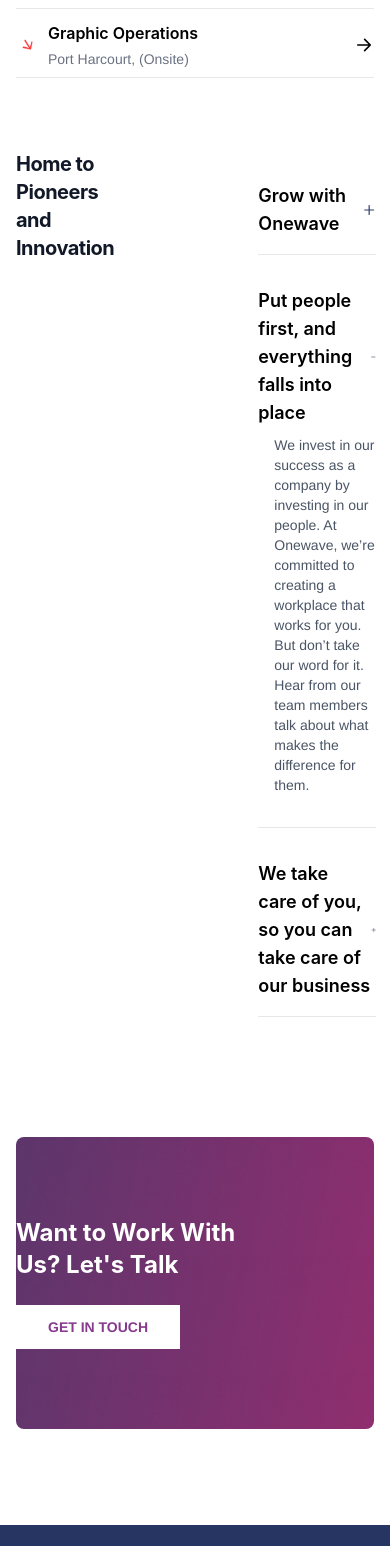
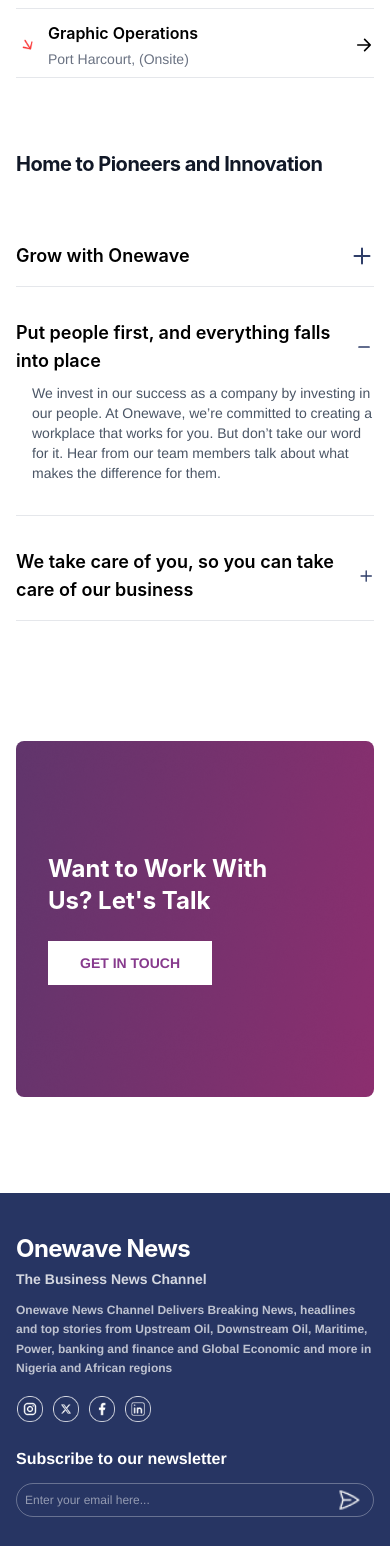
Before and after one commit to Ikoyi1st/one-wave, a Next.js app: page /careers in a window 390 px wide. Shown: the part 949-2495 px from the top of the page. Built offline with nearby package versions, Linux system fonts and the light colour scheme.

Commit message:
career fix

```diff
--- a/src/app/careers/page.tsx
+++ b/src/app/careers/page.tsx
@@ -6,10 +6,21 @@ import { useState } from "react";
 import NewsHeader from "@/components/news/NewsHeader";
 import NewsFooter from "@/components/news/NewsFooter";
 
+// --- Type Definition for Props (The Fix!) ---
+
+interface AccordionItemProps {
+    title: string;
+    location?: string; // Optional prop
+    children?: React.ReactNode; // Content inside the accordion
+    defaultOpen?: boolean; // Optional prop with a default value
+    isJobListing?: boolean; // Optional prop with a default value
+}
+
 // --- Helper Components ---
 
 // A helper component to manage the accordion items (Job Listings and Sections)
-const AccordionItem = ({ title, location, children, defaultOpen = false, isJobListing = true }) => {
+// The props are now typed using AccordionItemProps
+const AccordionItem = ({ title, location, children, defaultOpen = false, isJobListing = true }: AccordionItemProps) => {
   const [isOpen, setIsOpen] = useState(defaultOpen);
   // Arrow for the main accordion expansion/collapse on the right
   const rightArrowClass = isJobListing ? 'h-5 w-5 transform transition-transform' : 'h-6 w-6 transform transition-transform';
@@ -20,8 +31,6 @@ const AccordionItem = ({ title, location, children, defaultOpen = false, isJobLi
     <div className={`border-b border-gray-200 ${isJobListing ? 'py-2' : 'py-4'}`}>
       <button
         // Prevent the button from being focusable/clickable if it's wrapped in a Next.js Link
-        // For job listings, we rely on the Link wrapper for navigation.
-        // For non-job listings (isJobListing=false), we use the button for the accordion toggle.
         className="flex w-full items-center justify-between text-left hover:text-gray-700"
         onClick={() => !isJobListing && setIsOpen(!isOpen)} // Only allow click for accordion toggle if it's not a job listing link
       >
@@ -65,16 +74,10 @@ const AccordionItem = ({ title, location, children, defaultOpen = false, isJobLi
           )}
         </svg>
       </button>
-      {/* Accordion Content (Only for non-Job Listings) */}
-      {isOpen && !isJobListing && (
-        <div className={` text-sm text-gray-600 pl-4`}>
+      {/* Accordion Content */}
+      {isOpen && (
+        <div className={` text-sm text-gray-600 ${isJobListing ? 'pl-8' : 'pl-4'}`}>
           {children}
-        </div>
-      )}
-      {/* Accordion Content for Job Listings (If you choose to keep it) */}
-      {isOpen && isJobListing && (
-        <div className={` text-sm text-gray-600 pl-8`}>
-            {children}
         </div>
       )}
     </div>
@@ -163,13 +166,24 @@ export default function CareersPage() {
         </section>
 
         {/* Home to Pioneers and Innovation Section (Accordion) */}
+       {/* Home to Pioneers and Innovation Section (Accordion) */}
         <section className="bg-white pt-6 pb-12">
-          <div className="mx-auto max-w-full px-4 sm:px-6 gap-36 flex">
-            <h2 className="text-xl font-bold tracking-tight text-[#111827] sm:text-2xl">
-              Home to Pioneers and Innovation
-            </h2>
+          {/* FIX: Replaced 'flex' and 'gap-36' with a responsive grid.
+            - md:grid-cols-2: Two columns on medium screens and up.
+            - gap-8: Provides a more manageable default gap.
+          */}
+          <div className="mx-auto max-w-7xl px-4 sm:px-6 grid grid-cols-1 md:grid-cols-2 gap-8">
 
-            <div className="max-w-3xl mt-4 space-y-4">
+            {/* Left Column: Title */}
+            <div>
+              <h2 className="text-xl font-bold tracking-tight text-[#111827] sm:text-2xl">
+                Home to Pioneers and Innovation
+              </h2>
+            </div>
+
+            {/* Right Column: Accordion Content */}
+            {/* Removed max-w-3xl to allow it to fill the column space */}
+            <div className="mt-4 space-y-4 md:mt-0">
                 {/* These items are NOT job listings, so isJobListing={false} and they use standard accordion behavior */}
                 <AccordionItem title="Grow with Onewave" isJobListing={false}>
                     <p className="pb-4 pt-2">Details about growth opportunities at Onewave...</p>
@@ -197,7 +211,7 @@ export default function CareersPage() {
       <div className="hidden md:block md:col-span-1"></div>
 
       {/* Right Column: Text and CTA - now directly on the gradient */}
-      <div className="flex flex-col md:p-12 text-white md:col-span-1">
+      <div className="flex flex-col justify-center p-8 md:p-12 text-white md:col-span-1">
         <h2 className="text-2xl font-bold sm:text-3xl lg:text-4xl">
           Want to Work With<br/> Us? Let's Talk
         </h2>
@@ -211,7 +225,6 @@ export default function CareersPage() {
     </div>
 
     {/* The Image is now positioned absolutely, overlapping the gradient */}
-    {/* Adjust 'top', 'left', 'transform' for precise positioning */}
     <div className="absolute top-0 ml-20 pt-110 md:top-1/2 left-4 md:left-0 md:-translate-y-1/2 max-w-xl md:w-1/2 h-64 md:h-[400px] lg:h-[400px] z-10 rounded-lg overflow-hidden shadow-lg">
         <Image
             src="/call.png"
```
